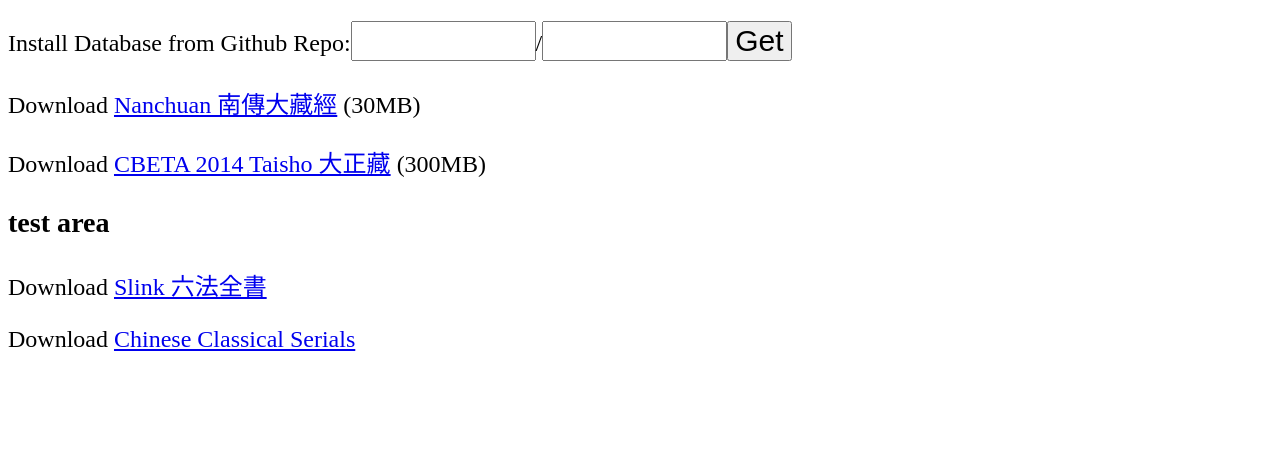
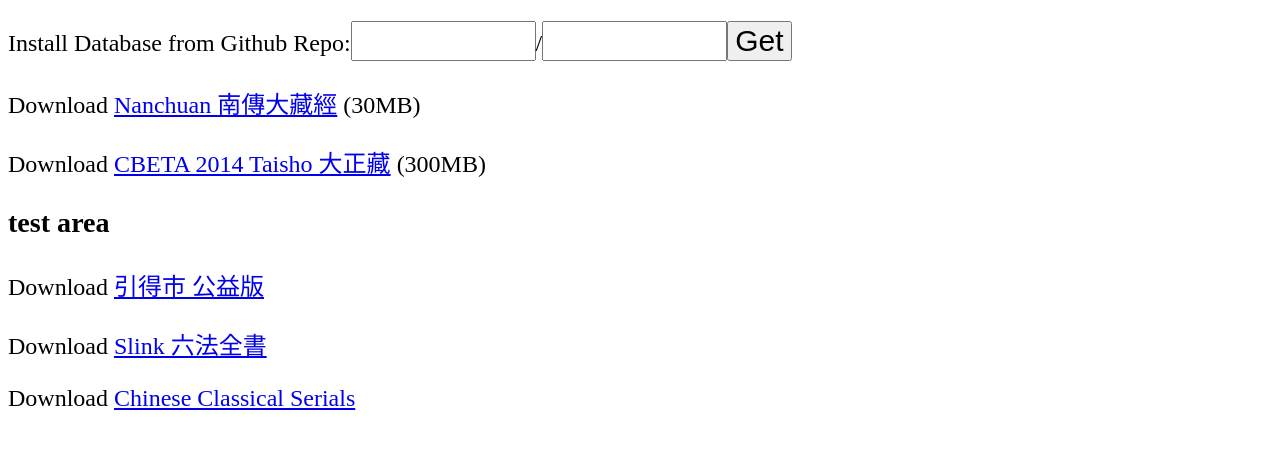
Before and after one commit to accelon/accelon.github.io, a plain HTML site: page index.html in a window 1280 px wide. Shown: the part 189-638 px from the top of the page. Drawn offline with Linux system fonts and the light colour scheme.

Commit message:
add link to mebagidx

```diff
--- a/index.html
+++ b/index.html
@@ -19,6 +19,7 @@
 <p>Download <a href="accelon://ya.ksana.tw/cbeta2014">CBETA 2014 Taisho 大正藏</a> (300MB)</p>
 
 <H3>test area</H3>
+<p>Download <a href="accelon://rawgit.com/yapcheahshen/mebagidx/master/">引得市 公益版</a> </p>
 <p>Download <a href="accelon://ya.ksana.tw/6law/">Slink 六法全書</a> </p>
 <p>Download <a href="accelon://ya.ksana.tw/ccs/">Chinese Classical Serials</a> </p>
 
```
